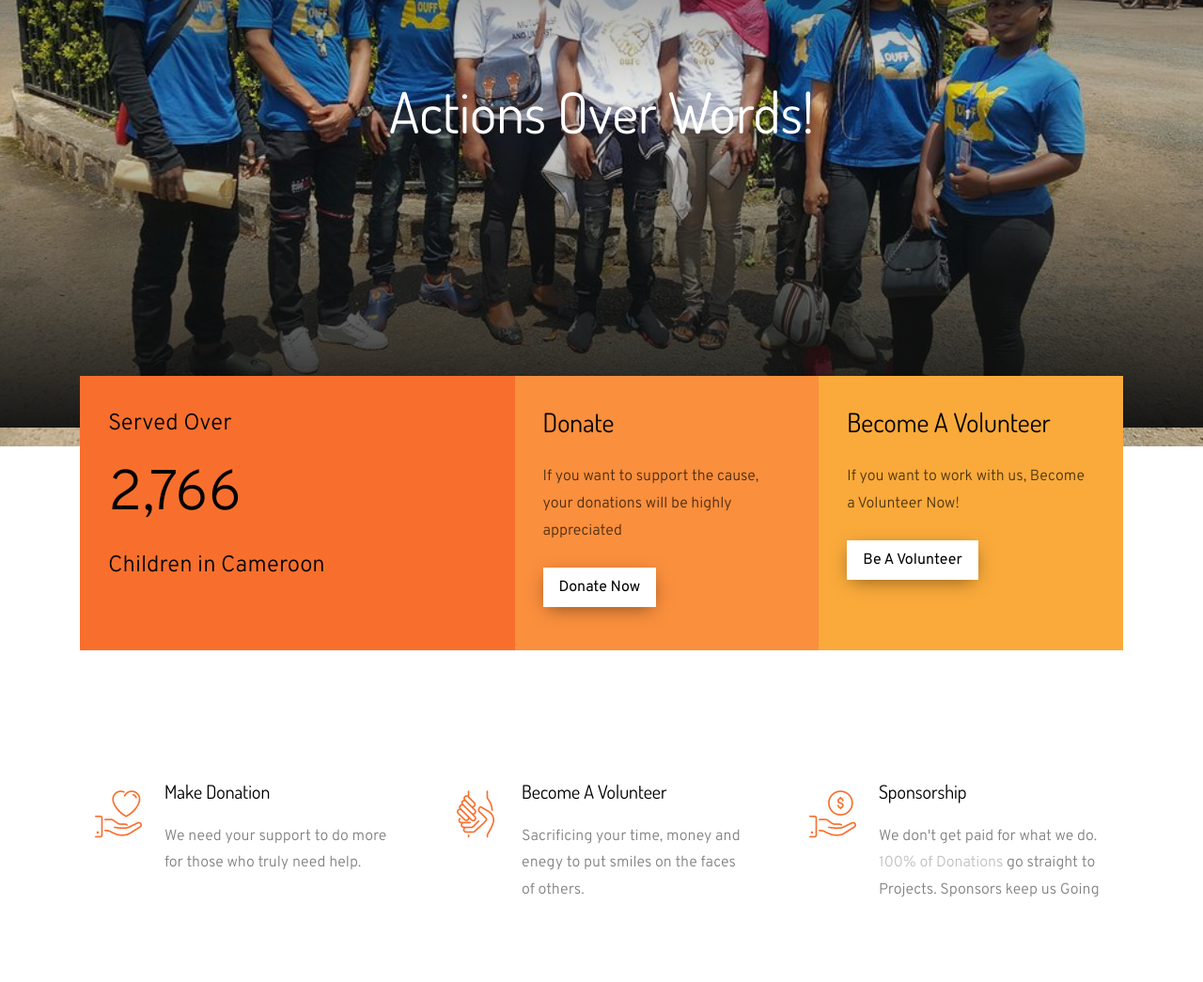
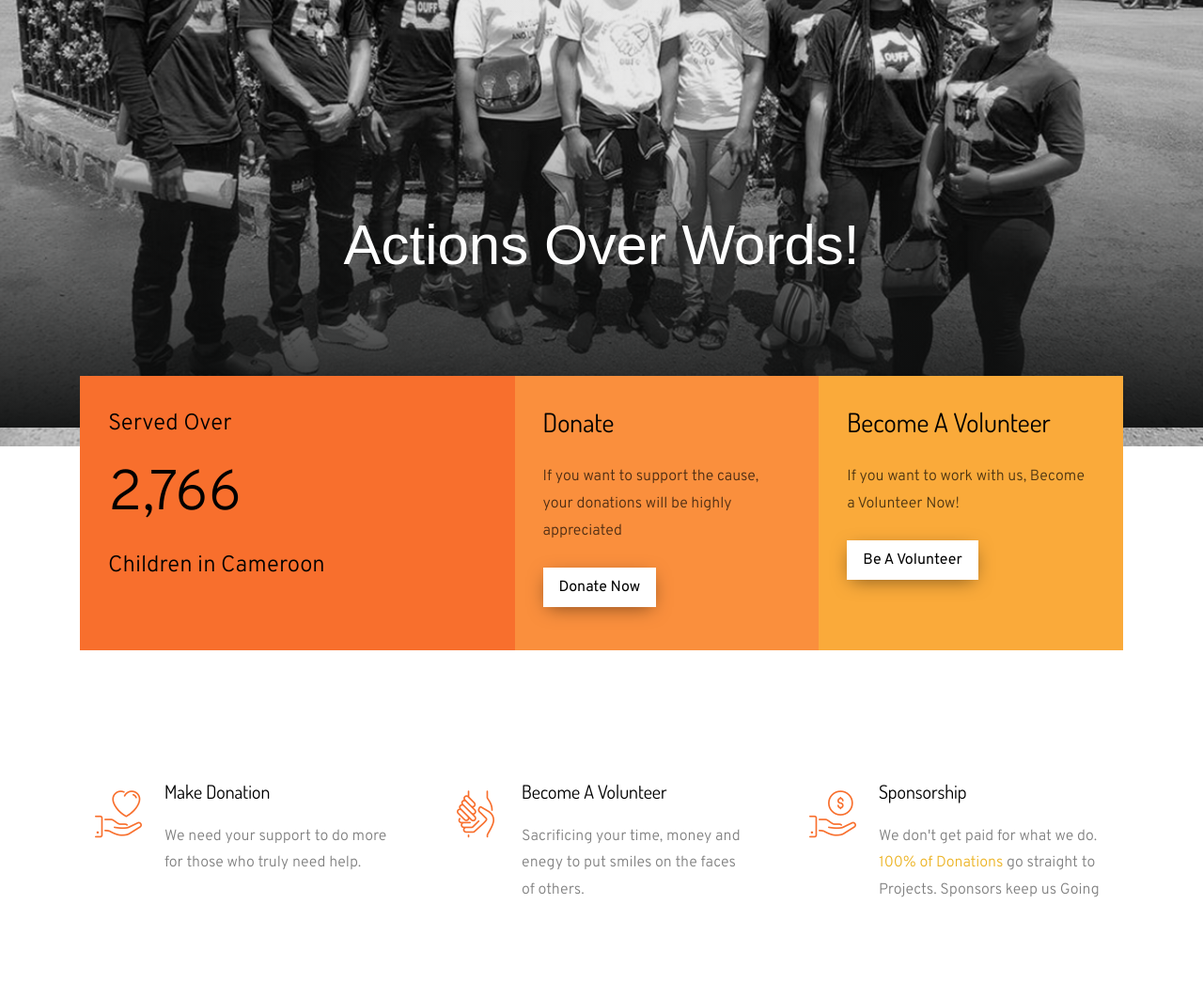
Before and after one commit to Azemchap/OUFO, a plain HTML site: page index.html in a window 1280 px wide. Shown: the part 220-1265 px from the top of the page at 94% size. Drawn offline with Linux system fonts and the light colour scheme; some packages are replaced by stand-ins of ours; no server answers; files whose address does not match are found by name.

Commit message:
black & white stuff

```diff
--- a/index.html
+++ b/index.html
@@ -58,13 +58,13 @@
   <!-- END nav -->
 
   <div class="hero-wrap"
-    style="background-image: linear-gradient(to bottom, rgba(8, 8, 8, 0.9), rgba(29, 29, 28, 0.1), rgba(13, 14, 14, 0.946)), url('images/00.jpg');"
+    style="background-image: linear-gradient(to bottom, rgba(8, 8, 8, 0.1), rgba(29, 29, 28, 0.1), rgba(13, 14, 14, 0.946)), url('images/001.jpg');"
     data-stellar-background-ratio="0.5">
     <div class="overlay"></div>
-    <div class="container">
+    <div class="container somethx">
       <div class="row no-gutters slider-text align-items-center justify-content-center" data-scrollax-parent="true">
         <div class="col-md-7 ftco-animate text-center" data-scrollax=" properties: { translateY: '70%' }">
-          <h1 class="mb-4" data-scrollax="properties: { translateY: '30%', opacity: 1.6 }">Actions Over Words!</h1>
+          <h1 class="mb-4 somethx" data-scrollax="properties: { translateY: '30%', opacity: .1 }">Actions Over Words!</h1>
         </div>
       </div>
     </div>
@@ -530,8 +530,6 @@
     </div>
   </footer>
 
-
-
   <!-- loader -->
   <div id="ftco-loader" class="show fullscreen"><svg class="circular" width="48px" height="48px">
       <circle class="path-bg" cx="24" cy="24" r="22" fill="none" stroke-width="4" stroke="#eeeeee" />
--- a/scss/style.scss
+++ b/scss/style.scss
@@ -47,8 +47,9 @@ body {
 	}
 }
 span{
-	color: lighten($black,75%);
-}
+	color: lighten($black,20%);
+}
+
 a {
 	transition: .3s all ease;
 	color: $primary;
```
Also changed, not shown: css/style.css, dist/style.css, images/001.jpg (added).
